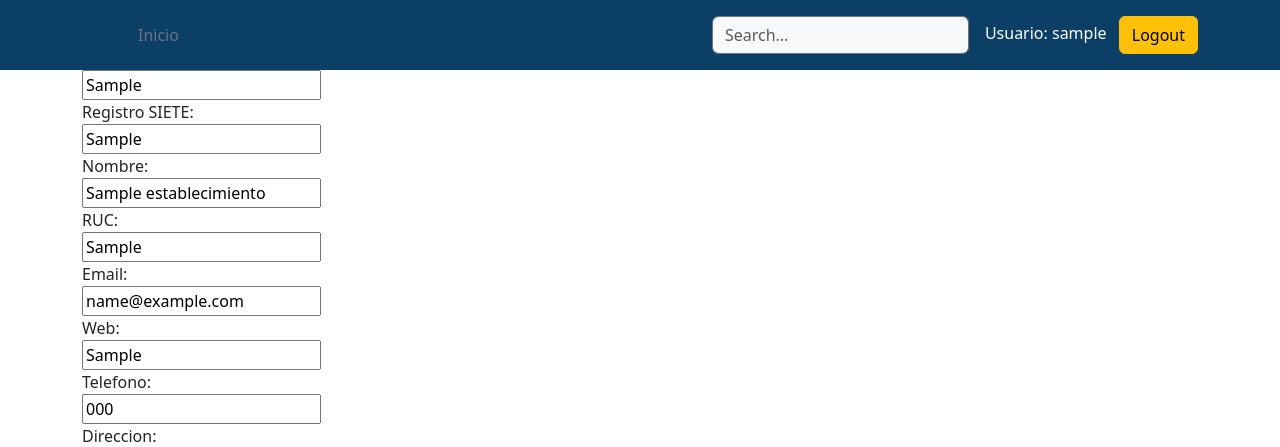
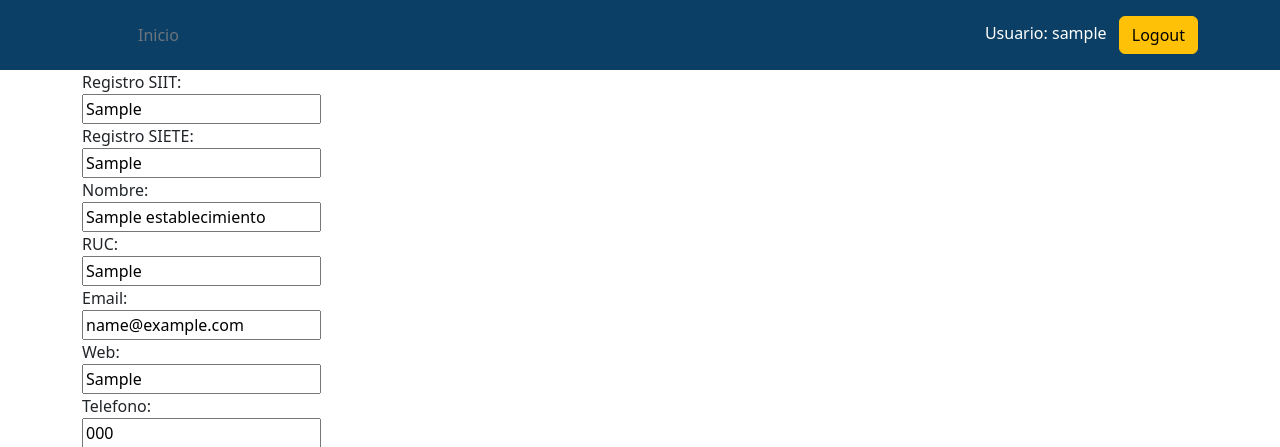
Before and after one commit to josebenitez21/turismoFi, a Django app: page /core/establecimiento/editar/1/ in a window 1280 px wide. Shown: the top 447 px of the page. Run offline with Django 4.2, Linux system fonts and the light colour scheme; a user stored in the database is signed in; tables that the repository leaves empty hold one stand-in row (values such as "Sample post").

Commit message:
Cambios css y HTML

```diff
--- a/templates/core/profile.html
+++ b/templates/core/profile.html
@@ -1,11 +1,11 @@
 {% extends "master.html" %}
 {% block container %}
 
-<div class="page-header">
+<div class="page-header mt-4">
     <h2>
         {{user.first_name}} {{user.last_name}}
     </h2>
-   usuario: <strong>{{user}}</strong> email: <strong>{{user.email}}</strong>
+    usuario: <strong>{{user}}</strong> email: <strong>{{user.email}}</strong>
 </div>
 
 <h3>Establecimientos</h3>
--- a/templates/establecimiento/list.html
+++ b/templates/establecimiento/list.html
@@ -5,7 +5,7 @@
     </style>
 {% endblock head %}
 {% block container %}
-<div class="page-header">
+<div class="page-header mt-4">
     <!--
         <small class="pull-right"><a href="{% url "core:establecimiento_nuevo" %}">+ Registrar nuevo establecimiento</a></small>
     -->
--- a/templates/establecimiento/object.html
+++ b/templates/establecimiento/object.html
@@ -1,6 +1,6 @@
 {% extends "master.html" %}
 {% block container %}
-<div class="page-header">
+<div class="page-header mt-4">
     <h2><small>{{action}}</small> {{item}}</h2>
 </div>
 
--- a/templates/establecimiento/register.html
+++ b/templates/establecimiento/register.html
@@ -1,6 +1,6 @@
 {% extends "master.html" %}
 {% block container %}
-<div class="page-header">
+<div class="page-header mt-4">
     <small class="pull-right">
         <strong>Habitaciones:</strong> {{item.habitaciones}}
         <br>
--- a/templates/establecimiento/registers.html
+++ b/templates/establecimiento/registers.html
@@ -1,6 +1,6 @@
 {% extends "master.html" %}
 {% block container %}
-<div class="page-header">
+<div class="page-header mt-4">
     {% if not administrativo %}
     <small class="pull-right">
         <a href="{% url "core:establecimiento" item.id %}"> - Regresar </a>
--- a/templates/establecimiento/view.html
+++ b/templates/establecimiento/view.html
@@ -5,7 +5,7 @@
     </style>
 {% endblock head %}
 {% block container %}
-<div class="page-header">
+<div class="page-header mt-4">
     <h2>
         {{item.nombre}}
     </h2>
--- a/templates/header.html
+++ b/templates/header.html
@@ -1,11 +1,11 @@
 {% load static %}
-<link href="{% static 'css/headers.css' %}" rel="stylesheet">
-<header class="p-3 text-bg-dark header-fixed" style="background-color: #0c3f66 !important;">
+
+<header class="p-3 text-bg-dark fixed-top" style="background-color: #0c3f66 !important;">
   <div class="container">
     <div class="d-flex flex-wrap align-items-center justify-content-center justify-content-lg-start">
       <a href="/" class="d-flex align-items-center mb-2 mb-lg-0 text-white text-decoration-none">
         <svg class="bi me-2" width="40" height="32" role="img" aria-label="Bootstrap">
-          <use xlink:href="#bootstrap"/>
+
         </svg>
       </a>
       <div class="navbar-header">
@@ -18,10 +18,7 @@
           <li style="display: none;"><a id="logoutLink" class="nav-link px-2 text-white" href="{% url 'logout' %}">Logout</a></li>
         {% endif %}
       </ul>
-      <form class="col-12 col-lg-auto mb-3 mb-lg-0 me-lg-3" role="search" >
 
-        <input type="search" class="form-control form-control-dark text-bg-light" placeholder="Search..." aria-label="Search">
-      </form>
       <div class="text-end">
         {% if user.is_authenticated %}
           <span class="text-white me-2">Usuario: {{ user.username }}</span>
@@ -39,12 +36,12 @@
 
 <script>
   document.addEventListener('DOMContentLoaded', function() {
-    var loginButton = document.getElementById('loginButton');
-    loginButton.addEventListener('click', function() {
+      const loginButton = document.getElementById('loginButton');
+      loginButton.addEventListener('click', function() {
       window.location.href = "{% url 'login' %}";
     });
-    var logoutButton = document.getElementById('logoutButton');
-    if (logoutButton) {
+      const logoutButton = document.getElementById('logoutButton');
+      if (logoutButton) {
       logoutButton.addEventListener('click', function() {
         window.location.href = "{% url 'logout' %}";
       });
@@ -52,8 +49,8 @@
   });
 
   document.addEventListener('DOMContentLoaded', function() {
-    var logoutButton = document.getElementById('logoutButton');
-    if (logoutButton) {
+      const logoutButton = document.getElementById('logoutButton');
+      if (logoutButton) {
       logoutButton.addEventListener('click', function() {
         fetch('{% url 'logout' %}', {
           method: 'POST',
```
